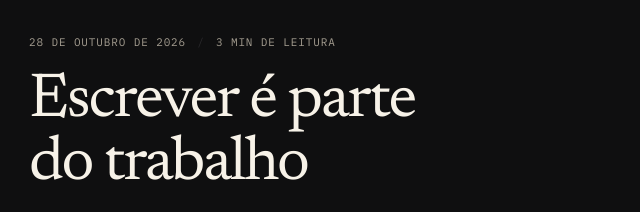
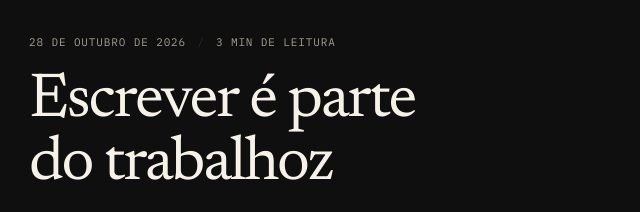
Before and after one commit to giovbon/publicador, an Eleventy site: page src/posts/2026-10-28-escrever-e-parte-do-trabalho.md in a window 1280 px wide. Shown: the part 127-339 px from the top of the page, 69-709 px from the left. Built offline with nearby package versions, Linux system fonts and the light colour scheme; Eleventy itself is replaced by a stand-in of ours; files that its build step writes are made by us from their sources; what @shikijs/markdown-it would draw is missing.

Commit message:
teste post

```diff
--- a/src/posts/2026-10-28-escrever-e-parte-do-trabalho.md
+++ b/src/posts/2026-10-28-escrever-e-parte-do-trabalho.md
@@ -1,5 +1,5 @@
 ---
-title: "Escrever é parte do trabalho"
+title: "Escrever é parte do trabalhoz"
 description: "Anotar o que se aprende não é vaidade. É uma forma de pensar e de deixar rastro."
 date: 2026-10-28
 tags: ["escrita", "carreira"]
```
